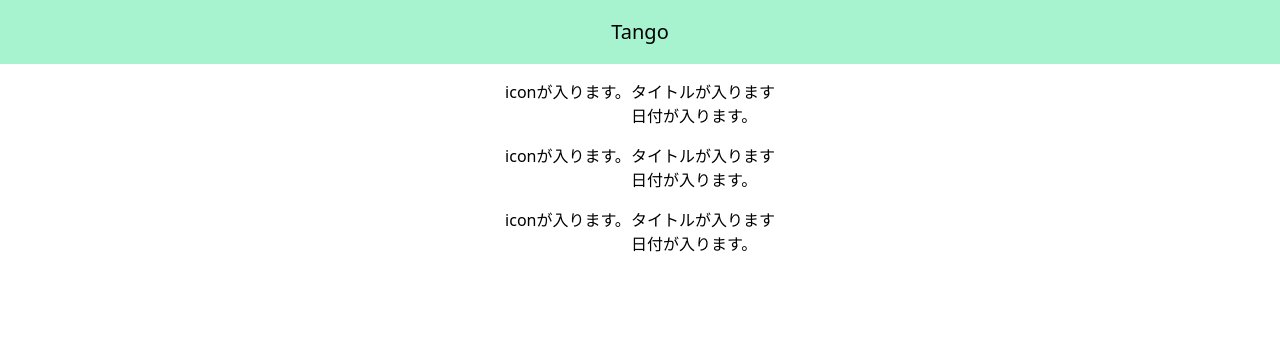
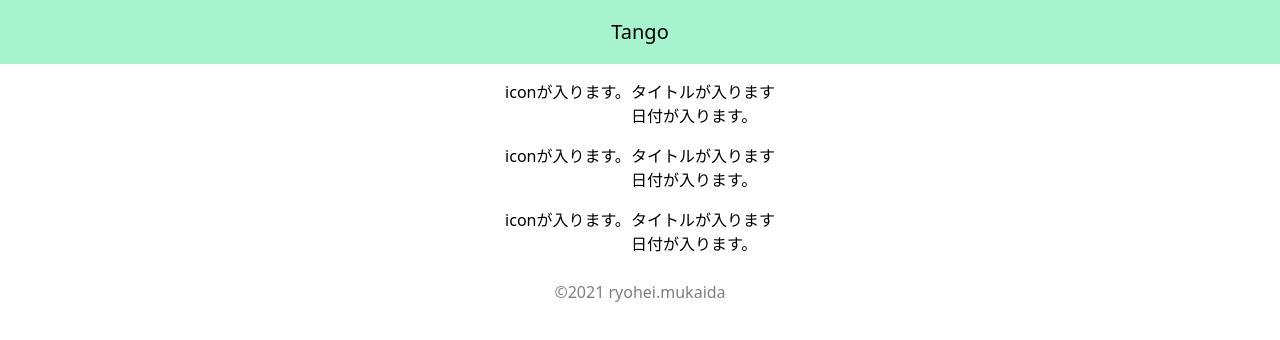
Before and after one commit to mukaida-r/Tango, a Nuxt app: page / in a window 1280 px wide. Shown: the top 340 px of the page. Built offline with nearby package versions, Linux system fonts and the light colour scheme.

Commit message:
feat(footer):フッター作成

```diff
--- /dev/null
+++ b/components/Footer.vue
@@ -0,0 +1,5 @@
+<template>
+  <div>
+    <p class="text-center mt-6 opacity-50">©2021 ryohei.mukaida</p>
+  </div>
+</template>
--- a/layouts/default.vue
+++ b/layouts/default.vue
@@ -2,5 +2,6 @@
   <div>
     <Header />
       <Nuxt />
+    <Footer />
   </div>
 </template>
```
